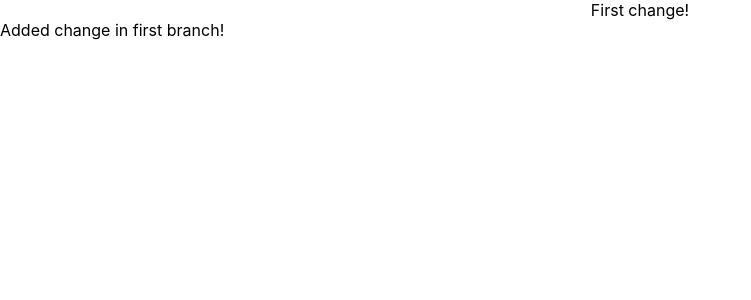
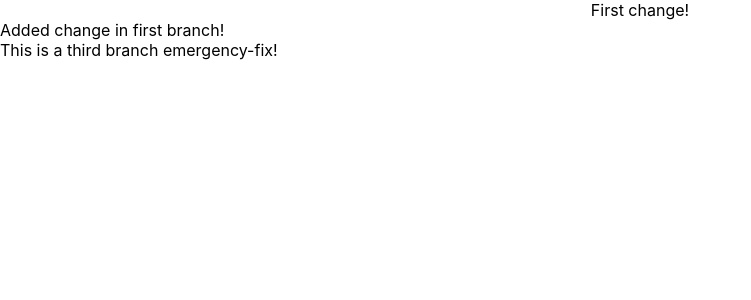
Before and after one commit to Olegche1977/project-training-git, a React (Create React App) app: page / in a window 1280 px wide. Shown: the top 300 px of the page, without its empty margins (0-751 px from the left). Built offline with nearby package versions, Linux system fonts and the light colour scheme.

Commit message:
Updated with emergency fix

```diff
--- a/src/App.js
+++ b/src/App.js
@@ -9,6 +9,9 @@ function App() {
     <div>
     Added change in first branch!
   </div>
+  <div>
+    This is a third branch emergency-fix!
+  </div>
   </>
   );
 }
```
